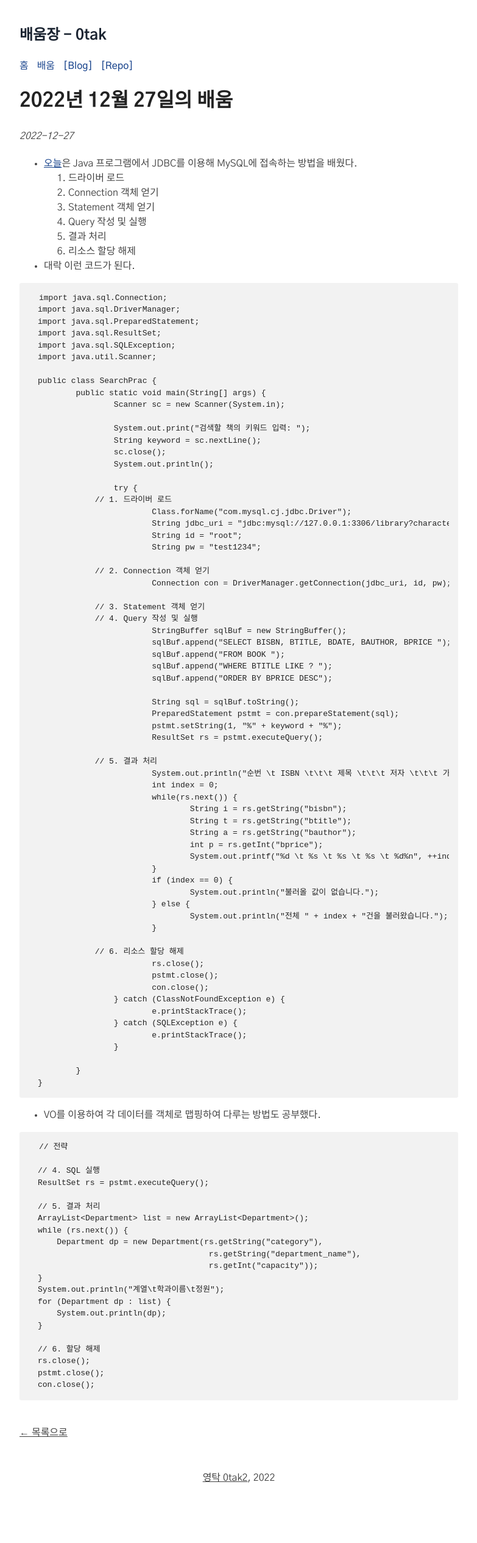
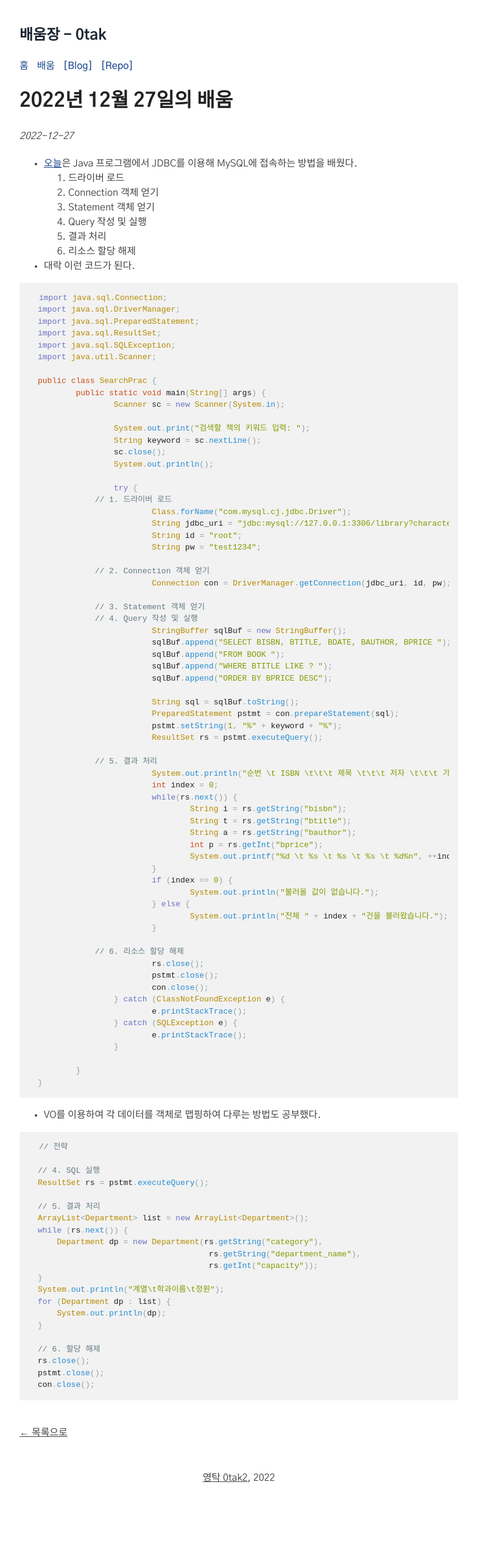
Before and after one commit to 0tak2/T0L, a Jekyll site: the page built from _posts/2022-12-27-2022년-12월-26일의-배움 copy.md, in a window 1280 px wide. Shown: the whole page at 61% size, without its empty margins (248-1031 px from the left). Built offline with Jekyll 4.4.1, drawn with Linux system fonts in a browser that asks for light colours.

Commit message:
코드 하이라이팅 적용

```diff
--- a/_includes/head.html
+++ b/_includes/head.html
@@ -11,7 +11,7 @@
     <link rel="icon" href="{{ site.baseurl }}/assets/favicon.ico" type="image/x-icon">
     <link href='{{ site.baseurl }}/feed.xml' rel='alternate' type='application/atom+xml'>
     <link rel="canonical" href="{{ site.baseurl }}{{ page.url }}">
-    <link rel="stylesheet" href="{{ site.baseurl }}/assets/style.css?20221228v1">
+    <link rel="stylesheet" href="{{ site.baseurl }}/assets/css/base.css?20221228v2">
 </head>
 
 <body>
--- a/assets/style.css
+++ b/assets/css/base.css
@@ -1,4 +1,5 @@
 @import url('https://fonts.googleapis.com/css2?family=Gothic+A1:wght@400;500;700&display=swap');
+@import 'syntax.css';
 
 :root {
 	--primary-color: #444;
--- /dev/null
+++ b/assets/css/syntax.css
@@ -0,0 +1,80 @@
+.highlight table td { padding: 5px; }
+.highlight table pre { margin: 0; }
+.highlight, .highlight .w {
+  color: #586e75;
+}
+.highlight .err {
+  color: #002b36;
+  background-color: #dc322f;
+}
+.highlight .c, .highlight .ch, .highlight .cd, .highlight .cm, .highlight .cpf, .highlight .c1, .highlight .cs {
+  color: #657b83;
+}
+.highlight .cp {
+  color: #b58900;
+}
+.highlight .nt {
+  color: #b58900;
+}
+.highlight .o, .highlight .ow {
+  color: #93a1a1;
+}
+.highlight .p, .highlight .pi {
+  color: #93a1a1;
+}
+.highlight .gi {
+  color: #859900;
+}
+.highlight .gd {
+  color: #dc322f;
+}
+.highlight .gh {
+  color: #268bd2;
+  background-color: #002b36;
+  font-weight: bold;
+}
+.highlight .k, .highlight .kn, .highlight .kp, .highlight .kr, .highlight .kv {
+  color: #6c71c4;
+}
+.highlight .kc {
+  color: #cb4b16;
+}
+.highlight .kt {
+  color: #cb4b16;
+}
+.highlight .kd {
+  color: #cb4b16;
+}
+.highlight .s, .highlight .sb, .highlight .sc, .highlight .dl, .highlight .sd, .highlight .s2, .highlight .sh, .highlight .sx, .highlight .s1 {
+  color: #859900;
+}
+.highlight .sa {
+  color: #6c71c4;
+}
+.highlight .sr {
+  color: #2aa198;
+}
+.highlight .si {
+  color: #d33682;
+}
+.highlight .se {
+  color: #d33682;
+}
+.highlight .nn {
+  color: #b58900;
+}
+.highlight .nc {
+  color: #b58900;
+}
+.highlight .no {
+  color: #b58900;
+}
+.highlight .na {
+  color: #268bd2;
+}
+.highlight .m, .highlight .mb, .highlight .mf, .highlight .mh, .highlight .mi, .highlight .il, .highlight .mo, .highlight .mx {
+  color: #859900;
+}
+.highlight .ss {
+  color: #859900;
+}
```
